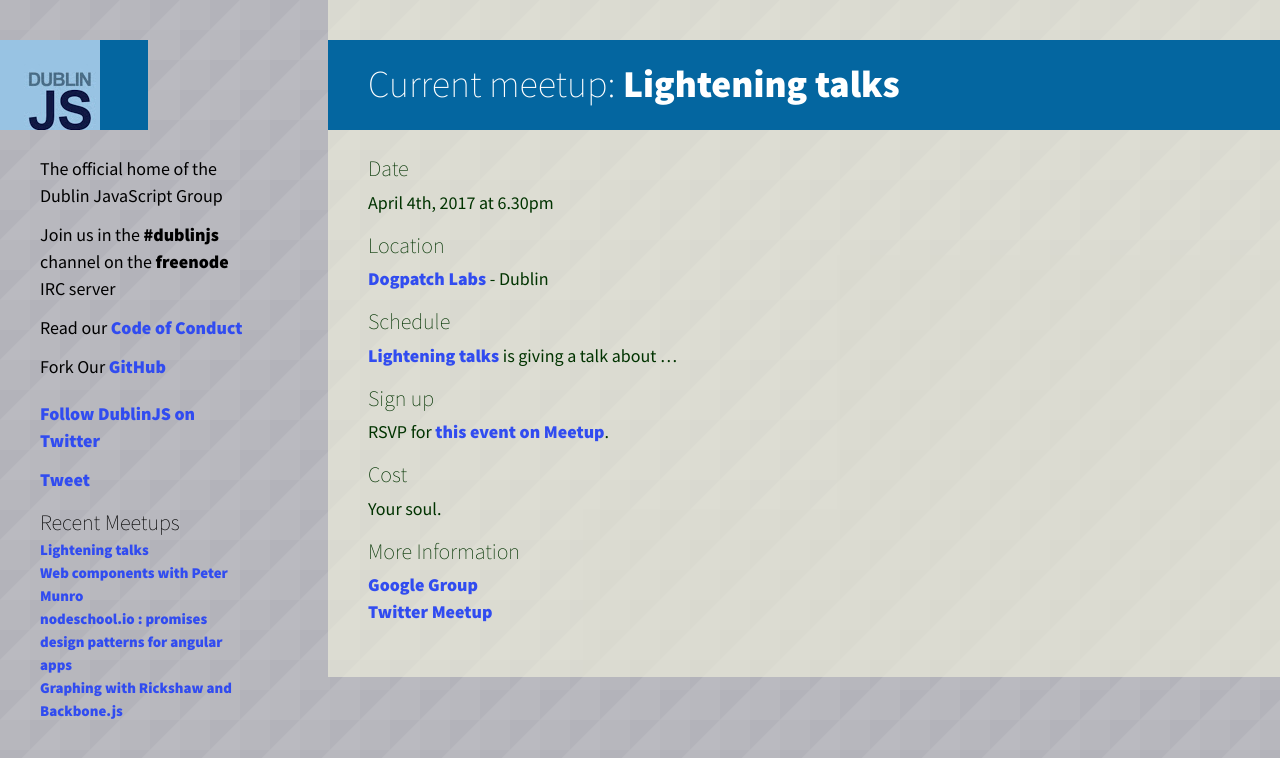
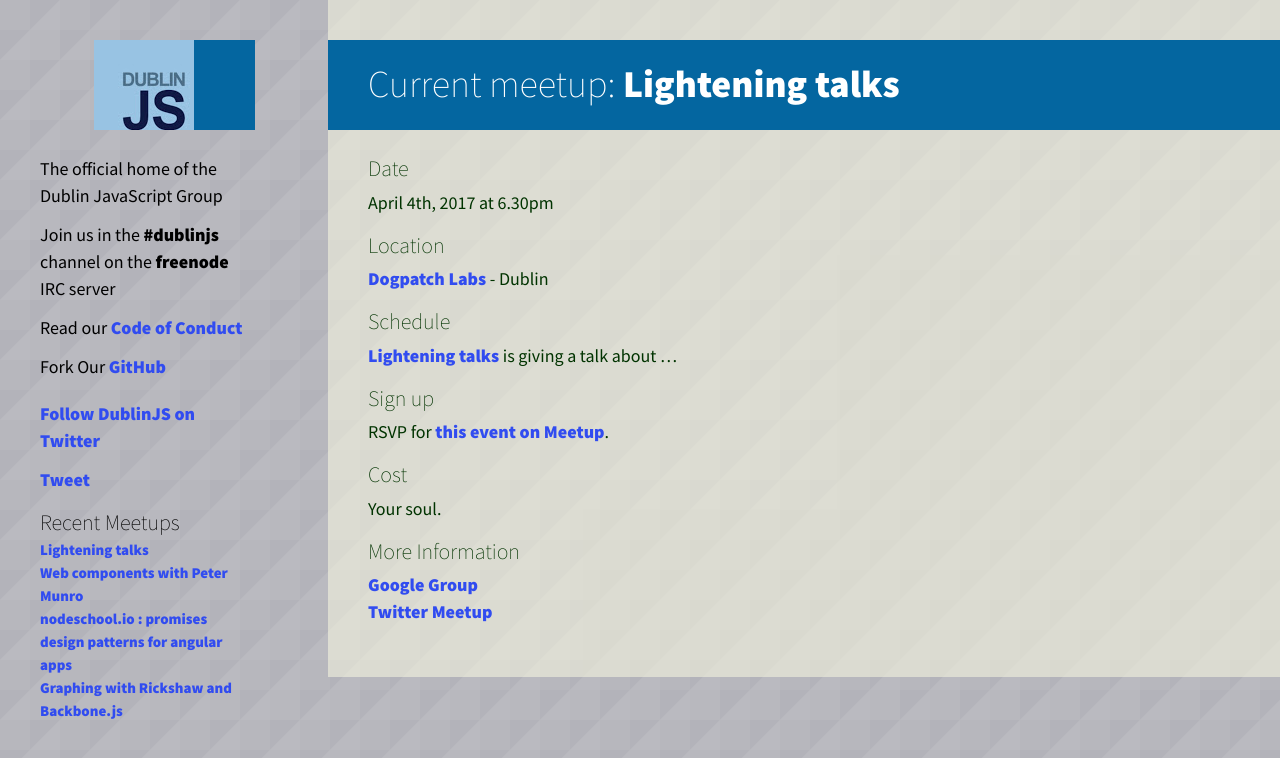
Before and after one commit to dublinjs/dublinjs.github.com, a Jekyll site: the page built from index.html, in a window 1280 px wide. Shown: the top 758 px of the page. Built offline with Jekyll 4.4.1, drawn with Linux system fonts in a browser that asks for light colours; comment, search, counter and statistics services are not loaded.

Commit message:
:coffee: logo :cake:

```diff
--- a/css/styles.css
+++ b/css/styles.css
@@ -36,7 +36,8 @@
 
 h1.logo {
   font-weight: 200;
-  margin-right: 50%;
+  margin-right: 0;
+  margin-left: 25%;
   /*background-color: #ee6600;*/
   background-repeat:no-repeat;
   background-image: url(../images/dublinjs-logo.jpg);
```
